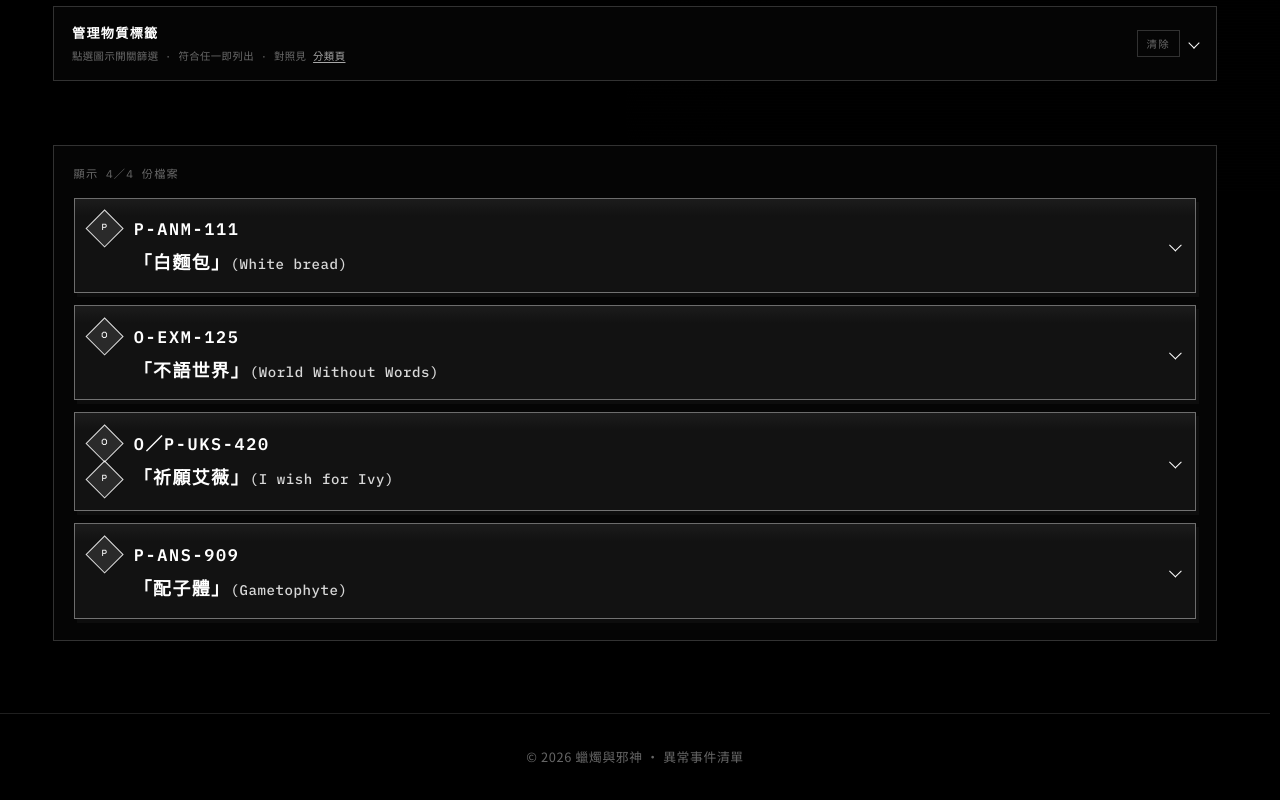
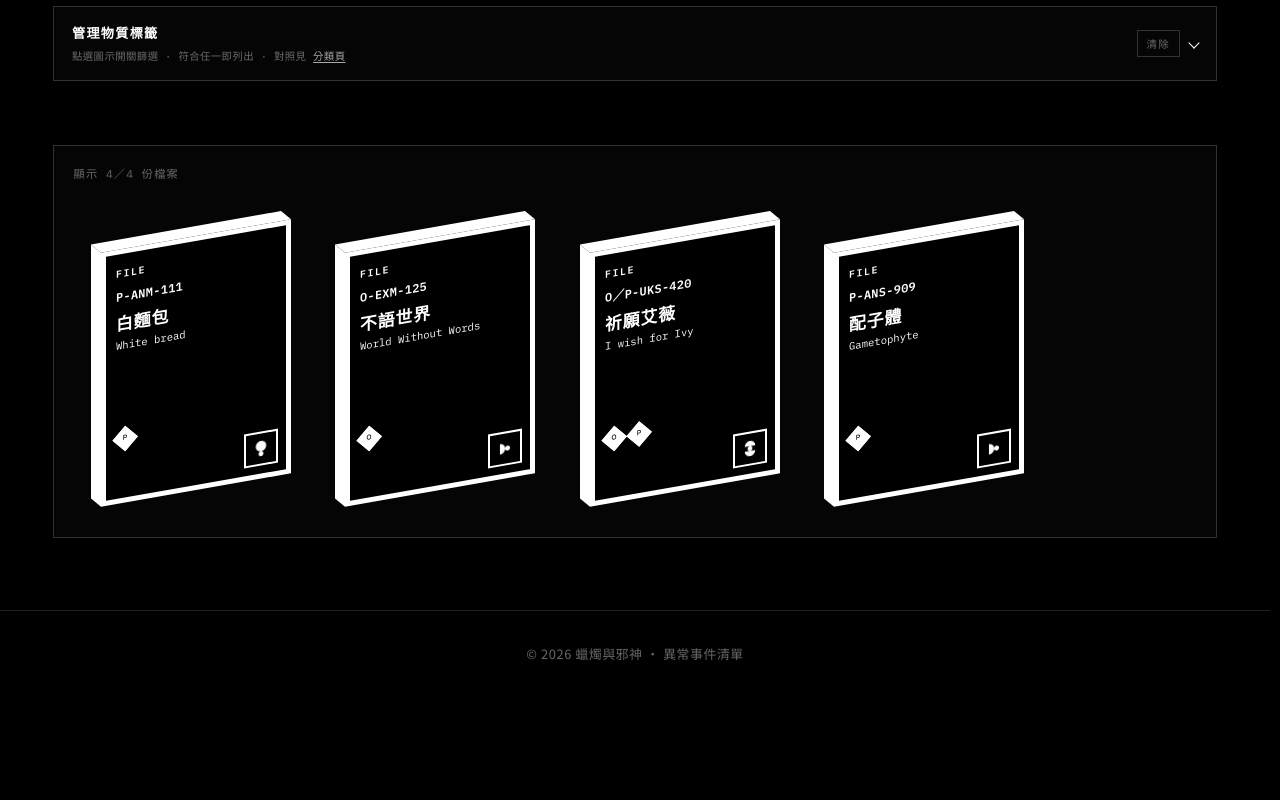
Before and after one commit to brianwang21/candle-and-evilgod, a plain HTML site: page anomaly-event-list.html in a window 1280 px wide. Shown: the part 607-1407 px from the top of the page. After the commit the page ends 1304 px from the top, so only its background shows below. Drawn offline with Linux system fonts and the light colour scheme.

Commit message:
Update_261120_02
Co-authored-by: Cursor <cursoragent@cursor.com>

```diff
--- a/anomaly-event-list.html
+++ b/anomaly-event-list.html
@@ -226,22 +226,6 @@
         `;
       }
 
-      function renderTagIcons(tagIds) {
-        return tagIds.map((id) => {
-          const tag = getAnomalyFileTag(id);
-          if (!tag) return '';
-          return `
-            <div class="anomaly-file__tag-entry">
-              <span class="anomaly-file__tag-chip" title="${tag.zh} · ${tag.en} · ${tag.id}">
-                <img src="${assetUrlWebp(tag.image)}" alt="${tag.zh}" width="48" height="48" loading="lazy" decoding="async">
-                <span>${tag.zh}<small>${tag.id}</small></span>
-              </span>
-              <p class="anomaly-file__tag-desc">${tag.desc || ''}</p>
-            </div>
-          `;
-        }).join('');
-      }
-
       function renderFilters() {
         ANOMALY_FILE_OPCU.forEach((item) => opcuFiltersEl.appendChild(makeOpcuDiamond(item)));
         ANOMALY_FILE_CEIST.forEach((item) => ceistFiltersEl.appendChild(makeCeistToggle(item)));
@@ -264,68 +248,36 @@
         listEl.innerHTML = '';
 
         listedEvents.forEach((event) => {
-          const details = document.createElement('details');
-          details.className = 'anomaly-file__entry';
-          details.dataset.code = event.code;
-          details.dataset.opcu = event.opcu.join(',');
-          details.dataset.tags = event.tags.join(',');
-          details.dataset.ceist = event.ceist || '';
+          const card = document.createElement('a');
+          card.className = 'card';
+          card.href = getAnomalyFilePage(event);
+          card.dataset.code = event.code;
+          card.dataset.opcu = event.opcu.join(',');
+          card.dataset.tags = event.tags.join(',');
+          card.dataset.ceist = event.ceist || '';
+          if (event.brief) card.title = event.brief;
 
-          const pageHref = getAnomalyFilePage(event);
+          const ceist = getAnomalyFileCeist(event.ceist);
+          const ceistHtml = ceist
+            ? `
+              <span class="card__ceist" title="${ceist.zh} · ${ceist.en}">
+                <img src="${assetUrlWebp(ceist.icon)}" alt="" width="64" height="64" loading="lazy" decoding="async">
+              </span>
+            `
+            : '';
 
-          details.innerHTML = `
-            <summary class="anomaly-file__summary">
+          card.innerHTML = `
+            <div class="card__content">
+              <span class="card__kicker">FILE</span>
+              <span class="card__code">${event.displayCode}</span>
+              <span class="card__name">${event.name}</span>
+              <span class="card__en">${event.nameEn}</span>
               ${renderOpcuMarks(event.opcu)}
-              <span class="anomaly-file__summary-body">
-                <span class="anomaly-file__summary-code">${event.displayCode}</span>
-                <span class="anomaly-file__summary-name">「${event.name}」<span class="anomaly-file__summary-en">(${event.nameEn})</span></span>
-              </span>
-              <span class="anomaly-file__summary-chevron" aria-hidden="true"></span>
-            </summary>
-            <div class="anomaly-file__panel">
-              <dl class="anomaly-file__index">
-                <div class="anomaly-file__index-row">
-                  <dt>項目標號</dt>
-                  <dd>
-                    <span class="anomaly-file__index-code">${event.displayCode}</span>
-                    <span class="anomaly-file__index-title">「${event.name}」</span>
-                    <span class="anomaly-file__index-en">(${event.nameEn})</span>
-                  </dd>
-                </div>
-                <div class="anomaly-file__index-row">
-                  <dt>O.P.C.U類型</dt>
-                  <dd>
-                    <div class="anomaly-file__index-opcu">
-                      ${event.opcu.map((id) => {
-                        const item = getAnomalyFileOpcu(id);
-                        if (!item) return '';
-                        return `
-                          <span class="anomaly-file__index-opcu-item" title="${item.zh} · ${item.en}">
-                            <span class="anomaly-file__opcu-mark anomaly-file__opcu-mark--${id.toLowerCase()}">
-                              <span class="anomaly-file__opcu-mark-face">${id}</span>
-                            </span>
-                            <span class="anomaly-file__index-opcu-text">
-                              <strong>${item.zh}</strong>
-                              <small>${item.en}</small>
-                            </span>
-                          </span>
-                        `;
-                      }).join('')}
-                    </div>
-                  </dd>
-                </div>
-                <div class="anomaly-file__index-row">
-                  <dt>管理物質標籤</dt>
-                  <dd>
-                    <div class="anomaly-file__tag-chips">${renderTagIcons(event.tags)}</div>
-                  </dd>
-                </div>
-              </dl>
-              <a class="anomaly-file__link" href="${pageHref}">開啟專屬檔案 →</a>
+              ${ceistHtml}
             </div>
           `;
 
-          listEl.appendChild(details);
+          listEl.appendChild(card);
         });
 
         applyFilters();
@@ -341,7 +293,7 @@
       function applyFilters() {
         let visible = 0;
 
-        listEl.querySelectorAll('.anomaly-file__entry').forEach((entry) => {
+        listEl.querySelectorAll('.card').forEach((entry) => {
           const event = listedEvents.find((item) => item.code === entry.dataset.code);
           if (!event) return;
           const show = matchesFilters(event);
```
Also changed, not shown: style.css.
